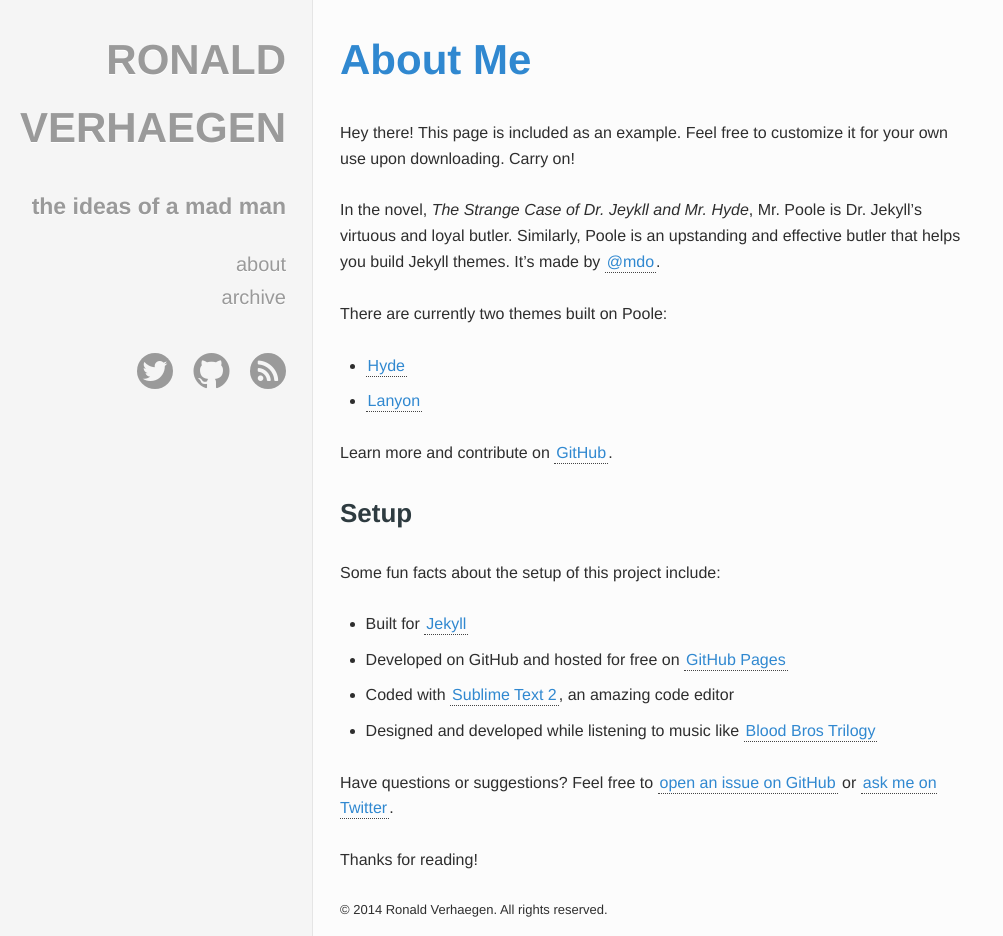
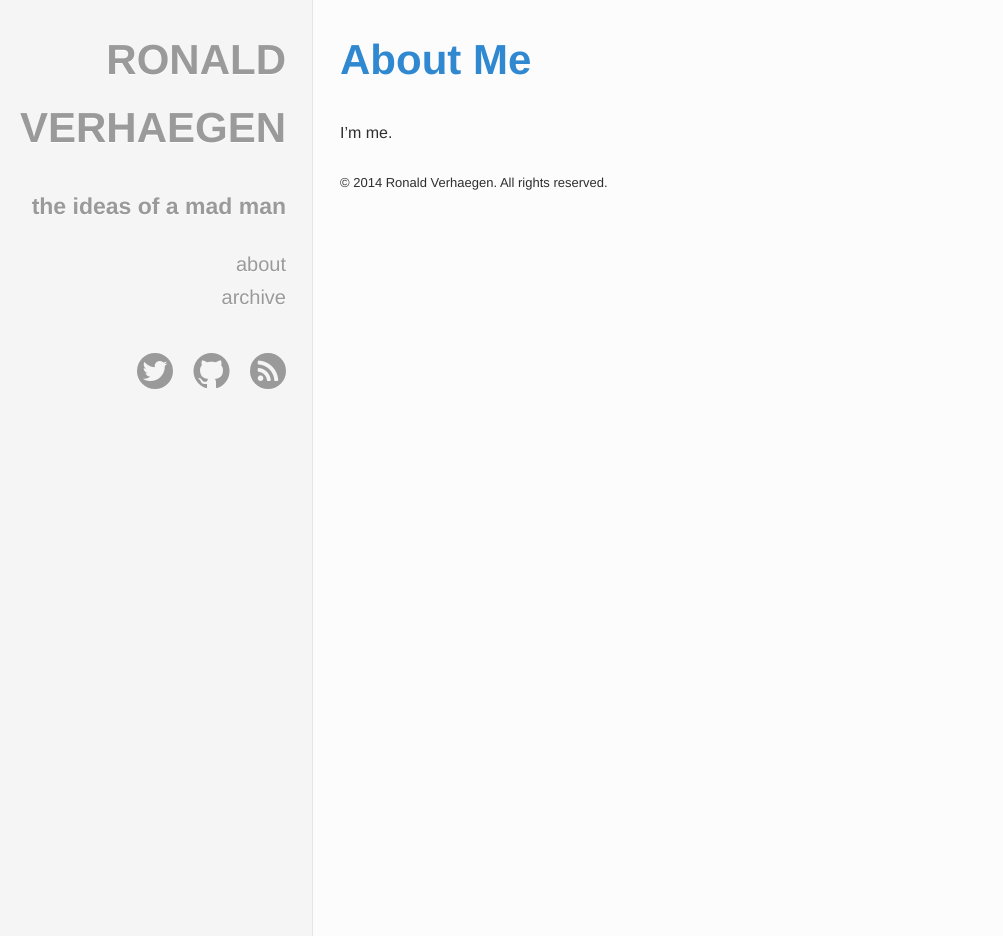
Before and after one commit to RonaldV/ronaldv.github.io, a Jekyll site: the page built from about.md, in a window 1280 px wide and 936 px high. Shown: the whole window, without its empty margins (0-1003 px from the left). Built offline with Jekyll 4.4.1, drawn with Linux system fonts in a browser that asks for light colours.

Commit message:
Update about.md

```diff
--- a/about.md
+++ b/about.md
@@ -4,28 +4,4 @@
 navtitle: About
 ---
 
-<p class="message">
-  Hey there! This page is included as an example. Feel free to customize it for your own use upon downloading. Carry on!
-</p>
-
-In the novel, *The Strange Case of Dr. Jeykll and Mr. Hyde*, Mr. Poole is Dr. Jekyll's virtuous and loyal butler. Similarly, Poole is an upstanding and effective butler that helps you build Jekyll themes. It's made by [@mdo](https://twitter.com/mdo).
-
-There are currently two themes built on Poole:
-
-* [Hyde](http://hyde.getpoole.com)
-* [Lanyon](http://lanyon.getpoole.com)
-
-Learn more and contribute on [GitHub](https://github.com/poole).
-
-## Setup
-
-Some fun facts about the setup of this project include:
-
-* Built for [Jekyll](http://jekyllrb.com)
-* Developed on GitHub and hosted for free on [GitHub Pages](https://pages.github.com)
-* Coded with [Sublime Text 2](http://sublimetext.com), an amazing code editor
-* Designed and developed while listening to music like [Blood Bros Trilogy](https://soundcloud.com/maddecent/sets/blood-bros-series)
-
-Have questions or suggestions? Feel free to [open an issue on GitHub](https://github.com/poole/issues/new) or [ask me on Twitter](https://twitter.com/mdo).
-
-Thanks for reading!
+I'm me.
```
